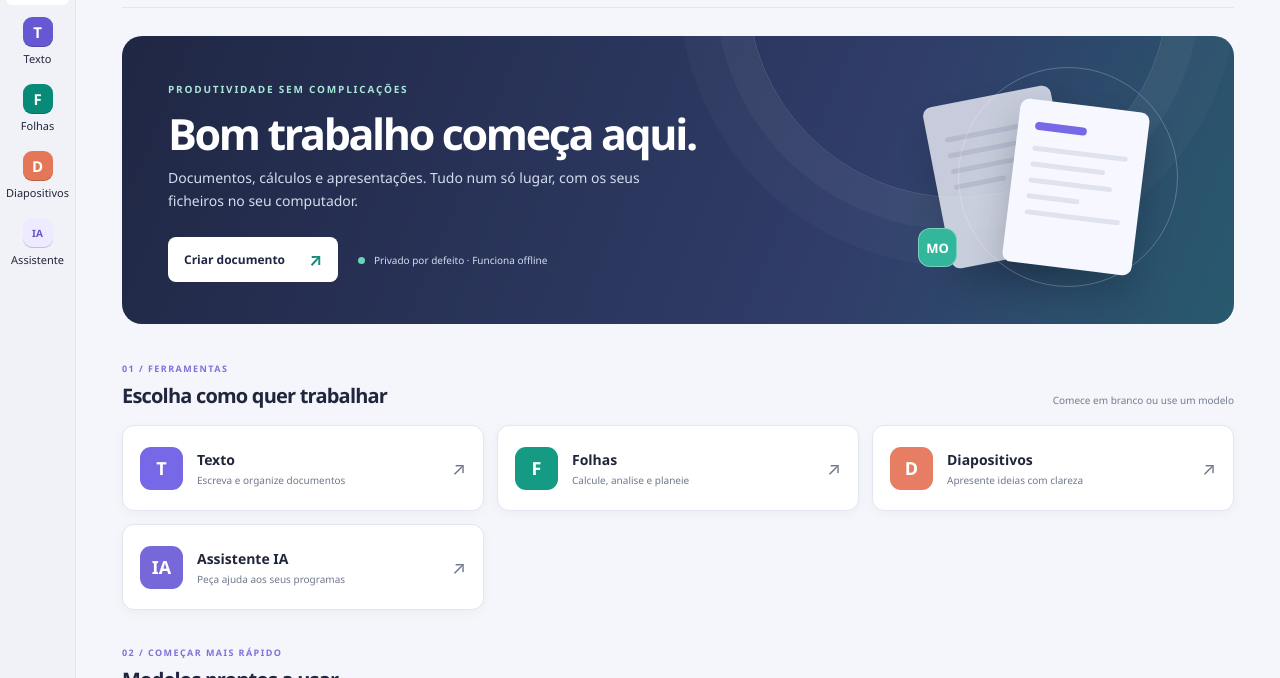
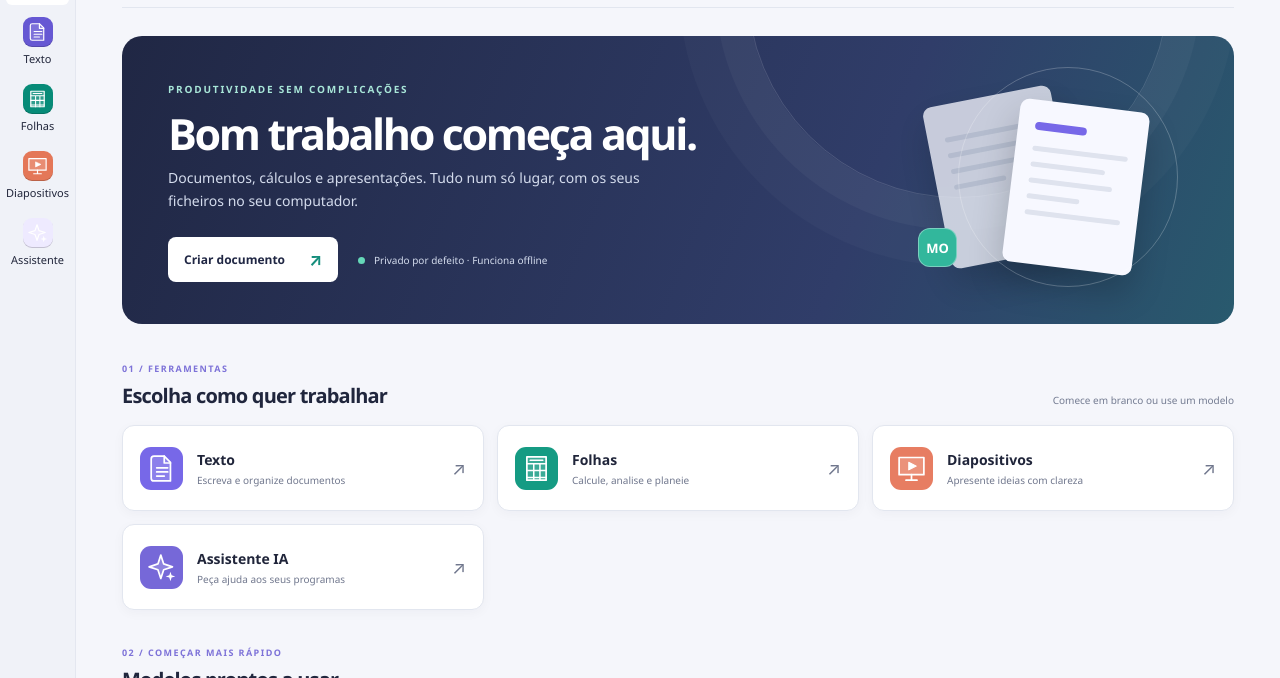
Before and after one commit to cadorio/myoffice, an Electron app: page src/index.html in a window 1280 px wide. Shown: the part 122-800 px from the top of the page. Drawn offline with Linux system fonts and the light colour scheme; no server answers.

Commit message:
Add app icons and fix save and slide fallbacks

```diff
--- a/main.js
+++ b/main.js
@@ -405,7 +405,10 @@ function registerIpc() {
       });
       if (res.canceled || !res.filePath) return null;
       target = res.filePath;
-      if (!path.extname(target)) target += '.' + ext;
+      const chosenExt = path.extname(target).toLowerCase();
+      if (chosenExt !== '.' + ext) {
+        target = chosenExt ? target.slice(0, -chosenExt.length) + '.' + ext : target + '.' + ext;
+      }
     }
 
     try {
--- a/src/css/app.css
+++ b/src/css/app.css
@@ -970,6 +970,7 @@ body[data-current="home"] #rail { display: flex; }
 .app-tile.writer { background: #6658d3; }
 .app-tile.sheets { background: #078b78; }
 .app-tile.slides { background: #e47758; }
+.app-tile img { display: block; width: 76%; height: 76%; object-fit: contain; }
 
 #view-home { background: var(--home-bg); }
 .home { max-width: 1120px; padding: 8px 40px 52px; }
@@ -1202,6 +1203,7 @@ body[data-current="home"] #rail { display: flex; }
   font-size: 17px;
   font-weight: 750;
 }
+.tool-symbol img { display: block; width: 76%; height: 76%; object-fit: contain; }
 .tool-copy { display: flex; flex: 1; min-width: 0; flex-direction: column; gap: 4px; }
 .tool-copy strong { font-size: 14px; font-weight: 700; }
 .tool-copy small { color: var(--muted); font-size: 11px; }
--- a/src/index.html
+++ b/src/index.html
@@ -18,10 +18,10 @@
           <div id="launcher-menu" class="menu" hidden>
             <div class="menu-title">Aplicações</div>
             <button type="button" class="menu-item" data-view="home"><span class="app-tile">M</span>Início</button>
-            <button type="button" class="menu-item" data-view="writer"><span class="app-tile writer">T</span>Texto</button>
-            <button type="button" class="menu-item" data-view="sheets"><span class="app-tile sheets">F</span>Folhas</button>
-            <button type="button" class="menu-item" data-view="slides"><span class="app-tile slides">D</span>Diapositivos</button>
-            <button type="button" class="menu-item" data-view="assistant"><span class="app-tile assistant">IA</span>Assistente IA</button>
+            <button type="button" class="menu-item" data-view="writer"><span class="app-tile writer"><img src="assets/icon-text.svg" alt=""></span>Texto</button>
+            <button type="button" class="menu-item" data-view="sheets"><span class="app-tile sheets"><img src="assets/icon-sheets.svg" alt=""></span>Folhas</button>
+            <button type="button" class="menu-item" data-view="slides"><span class="app-tile slides"><img src="assets/icon-slides.svg" alt=""></span>Diapositivos</button>
+            <button type="button" class="menu-item" data-view="assistant"><span class="app-tile assistant"><img src="assets/icon-assistant.svg" alt=""></span>Assistente IA</button>
           </div>
         </div>
         <div id="app-name">MyOffice</div>
@@ -36,10 +36,10 @@
     <div id="body">
       <nav id="rail" aria-label="Aplicações">
         <button type="button" class="rail-btn" data-view="home"><span class="app-tile">M</span>Início</button>
-        <button type="button" class="rail-btn" data-view="writer"><span class="app-tile writer">T</span>Texto</button>
-        <button type="button" class="rail-btn" data-view="sheets"><span class="app-tile sheets">F</span>Folhas</button>
-        <button type="button" class="rail-btn" data-view="slides"><span class="app-tile slides">D</span>Diapositivos</button>
-        <button type="button" class="rail-btn" data-view="assistant"><span class="app-tile assistant">IA</span>Assistente</button>
+        <button type="button" class="rail-btn" data-view="writer"><span class="app-tile writer"><img src="assets/icon-text.svg" alt=""></span>Texto</button>
+        <button type="button" class="rail-btn" data-view="sheets"><span class="app-tile sheets"><img src="assets/icon-sheets.svg" alt=""></span>Folhas</button>
+        <button type="button" class="rail-btn" data-view="slides"><span class="app-tile slides"><img src="assets/icon-slides.svg" alt=""></span>Diapositivos</button>
+        <button type="button" class="rail-btn" data-view="assistant"><span class="app-tile assistant"><img src="assets/icon-assistant.svg" alt=""></span>Assistente</button>
       </nav>
 
       <div id="main">
@@ -75,16 +75,16 @@
               </div>
               <div class="workspace-tools">
                 <button type="button" class="workspace-tool writer" data-view="writer">
-                  <span class="tool-symbol">T</span><span class="tool-copy"><strong>Texto</strong><small>Escreva e organize documentos</small></span><span class="tool-arrow">↗</span>
+                  <span class="tool-symbol"><img src="assets/icon-text.svg" alt=""></span><span class="tool-copy"><strong>Texto</strong><small>Escreva e organize documentos</small></span><span class="tool-arrow">↗</span>
                 </button>
                 <button type="button" class="workspace-tool sheets" data-view="sheets">
-                  <span class="tool-symbol">F</span><span class="tool-copy"><strong>Folhas</strong><small>Calcule, analise e planeie</small></span><span class="tool-arrow">↗</span>
+                  <span class="tool-symbol"><img src="assets/icon-sheets.svg" alt=""></span><span class="tool-copy"><strong>Folhas</strong><small>Calcule, analise e planeie</small></span><span class="tool-arrow">↗</span>
                 </button>
                 <button type="button" class="workspace-tool slides" data-view="slides">
-                  <span class="tool-symbol">D</span><span class="tool-copy"><strong>Diapositivos</strong><small>Apresente ideias com clareza</small></span><span class="tool-arrow">↗</span>
+                  <span class="tool-symbol"><img src="assets/icon-slides.svg" alt=""></span><span class="tool-copy"><strong>Diapositivos</strong><small>Apresente ideias com clareza</small></span><span class="tool-arrow">↗</span>
                 </button>
                 <button type="button" class="workspace-tool assistant" data-view="assistant">
-                  <span class="tool-symbol">IA</span><span class="tool-copy"><strong>Assistente IA</strong><small>Peça ajuda aos seus programas</small></span><span class="tool-arrow">↗</span>
+                  <span class="tool-symbol"><img src="assets/icon-assistant.svg" alt=""></span><span class="tool-copy"><strong>Assistente IA</strong><small>Peça ajuda aos seus programas</small></span><span class="tool-arrow">↗</span>
                 </button>
               </div>
             </section>
--- a/src/js/app.js
+++ b/src/js/app.js
@@ -11,7 +11,7 @@
   const ORDER = ['writer', 'sheets', 'slides'];
   const EXT_MODULE = { modoc: 'writer', html: 'writer', htm: 'writer', txt: 'writer', mosheet: 'sheets', csv: 'sheets', moslides: 'slides', docx: 'writer', xlsx: 'sheets', pptx: 'slides' };
   const BINARY_EXT = ['docx', 'xlsx', 'pptx'];
-  const LETTER = { writer: 'T', sheets: 'F', slides: 'D' };
+  const APP_ICON = { writer: 'icon-text.svg', sheets: 'icon-sheets.svg', slides: 'icon-slides.svg', assistant: 'icon-assistant.svg' };
   const docs = {};
   let current = 'home';
 
@@ -252,7 +252,7 @@
             h(
               'button',
               { type: 'button', class: 'recent-item', title: item.path, onclick: async () => loadFile(await api.openRecent(item.path)) },
-              h('span', { class: 'app-tile ' + id }, LETTER[id]),
+              h('span', { class: 'app-tile ' + id }, h('img', { src: 'assets/' + APP_ICON[id], alt: '' })),
               h('span', { class: 'recent-name' }, item.name),
               h('span', { class: 'recent-path' }, item.path)
             )
--- a/src/js/slides.js
+++ b/src/js/slides.js
@@ -547,7 +547,9 @@
       okLabel: 'Criar'
     });
     if (!res) return;
-    const out = await window.api.ai.generate(res);
+    const out = window.api?.ai?.generate
+      ? await window.api.ai.generate(res)
+      : MO.Assistant.generateDeck(res);
     if (out.error) return MO.toast(out.error);
     change(() => {
       slides = [makeSlide('title', out), ...out.slides.map((s) => makeSlide('content', s))];
```
Also changed, not shown: src/assets/icon-assistant.svg (added), src/assets/icon-sheets.svg (added), src/assets/icon-slides.svg (added), src/assets/icon-text.svg (added).
